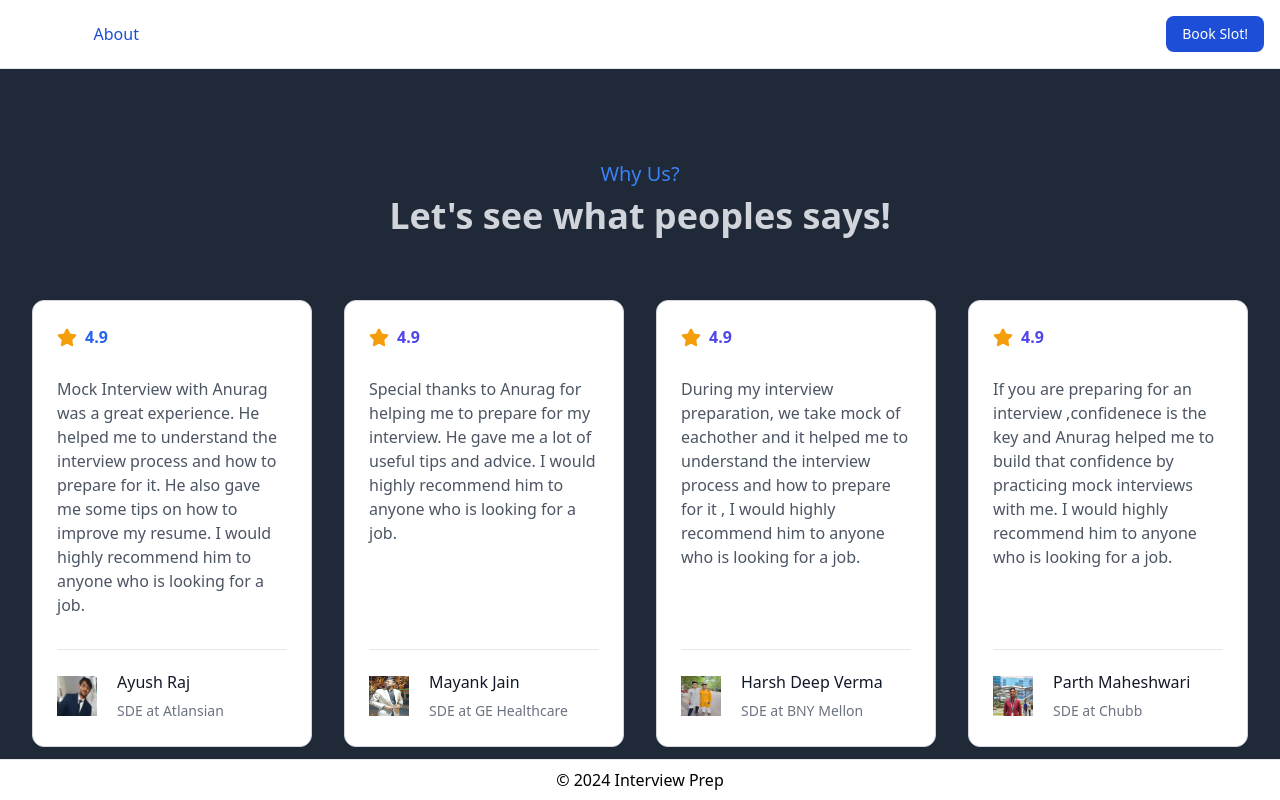
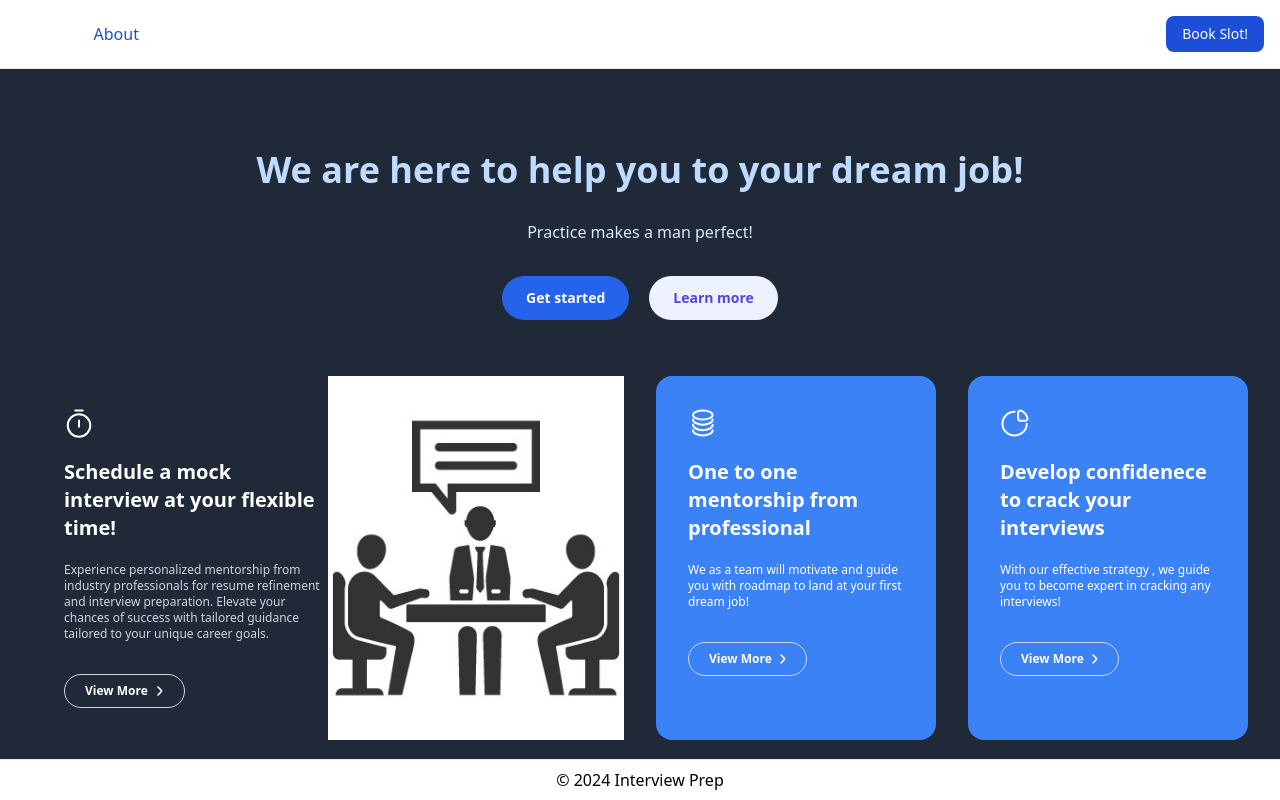
Before and after one commit to nigdifg/ConfidenceBulider, a React (Vite) app: page /about in a window 1280 px wide. Shown: the top 800 px of the page. Built offline with nearby package versions, Linux system fonts and the light colour scheme.

Commit message:
completed about section!

```diff
--- a/src/components/About.jsx
+++ b/src/components/About.jsx
@@ -4,120 +4,206 @@
 import mayank from '../assest/mayank.jpeg';
 import parth from '../assest/parth.jpeg';
 import harsh from '../assest/harsh.jpeg';
-
+import mock from '../assest/mock.jpg';
 function About() {
   return (
     <div>
-      <section class="py-24 ">
-        <div class="mx-auto max-w-7xl px-4 sm:px-6 lg:px-8">
-            <div class="mb-16 ">
-                <span class=" text-blue-500 text-xl text-center block mb-2">Why Us?</span>
-                <h2 class="text-4xl text-center font-bold text-gray-300 ">Let's see what peoples says!</h2>
+      <section className="py-20 ">
+        <div className="mx-auto max-w-7xl px-4 sm:px-6 lg:px-8">
+              <div className="mb-14 text-center">
+                  <h2 className="text-4xl text-center font-bold text-blue-200 leading-[3.25rem] mb-6 max-w-max lg:max-w-3xl lg:mx-auto">
+                      We are here to help you to your dream job!
+
+                  </h2>
+                  <p className="text-base font-normal text-blue-100 lg:max-w-2xl lg:mx-auto mb-8"> Practice makes a man perfect! </p>
+                  <div className="flex flex-col justify-center md:flex-row gap-5 max-w-lg mx-auto md:max-w-2xl lg:max-w-full">
+                      <a href="/bookslot"  className="cursor-pointer bg-blue-600 py-3 px-6 rounded-full flex items-center justify-center text-sm font-semibold text-white transition-all duration-500 focus:outline-none hover:bg-indigo-700">
+                          Get started
+                      </a>
+                      <a href="/services"  className="cursor-pointer bg-indigo-50 py-3 px-6 rounded-full flex items-center justify-center  text-sm font-semibold text-indigo-600 transition-all duration-500 focus:outline-none hover:bg-indigo-100">
+                          Learn more
+                      </a>
+                  </div>
+              </div>
+              <div className="grid grid-cols-1 md:grid-cols-2 lg:grid-cols-4 gap-8 max-w-lg mx-auto md:max-w-2xl lg:max-w-full">
+                  <div className="relative w-full h-auto md:col-span-2">
+                      <div className="bg-gray-800 rounded-2xl flex  justify-between flex-row flex-wrap">
+                          <div className="p-5  xl:p-8 w-full md:w-1/2 ">
+                              <div className="block">
+                                  <svg width="30" height="30" viewBox="0 0 30 30" fill="none" xmlns="http://www.w3.org/2000/svg">
+                                      <path d="M15 12.5V18.75M18.75 2.5L11.25 2.5M15 28.75C8.7868 28.75 3.75 23.7132 3.75 17.5C3.75 11.2868 8.7868 6.25 15 6.25C21.2132 6.25 26.25 11.2868 26.25 17.5C26.25 23.7132 21.2132 28.75 15 28.75Z" stroke="white" stroke-width="2" stroke-linecap="round" stroke-linejoin="round"></path>
+                                      </svg>
+                              </div>
+                              <h3 className="text-lg font-bold xl:text-xl text-white py-5 w-full xl:w-64">
+                                  Schedule a mock interview at your flexible time!
+                              </h3>
+                              <p className="text-xs font-normal text-gray-300 w-full mb-8 xl:w-64">Experience personalized mentorship from industry professionals for resume refinement and interview preparation. Elevate your chances of success with tailored guidance tailored to your unique career goals.</p>
+                              <button className="py-2 px-5 border border-solid border-gray-300 rounded-full gap-2 text-xs text-white font-semibold flex items-center justify-between transition-all duration-500 hover:bg-white/5">
+                                  View More
+                                  <svg width="8" height="10" viewBox="0 0 6 10" fill="none" xmlns="http://www.w3.org/2000/svg">
+                                      <path d="M1 9L3.58579 6.41421C4.25245 5.74755 4.58579 5.41421 4.58579 5C4.58579 4.58579 4.25245 4.25245 3.58579 3.58579L1 1" stroke="white" stroke-width="1.6" stroke-linecap="round" stroke-linejoin="round"></path>
+                                      </svg>
+
+                              </button>
+                          </div>
+                          <div className="relative hidden h-auto md:w-1/2 md:block">
+                              <img src={mock} alt="Header tailwind Section" className="h-full object-cover ml-auto"/>
+                          </div>
+                      </div>
+                  </div>
+                  <div className="relative w-full h-auto">
+                      <div className="bg-blue-500 rounded-2xl p-5  xl:p-8 h-full">
+                          <div className="block">
+                              <svg width="30" height="30" viewBox="0 0 30 30" fill="none" xmlns="http://www.w3.org/2000/svg">
+                                  <path d="M24.6429 11.4286C24.6429 14.3872 20.2457 16.7857 14.8214 16.7857C9.3972 16.7857 5 14.3872 5 11.4286M24.6429 16.7857C24.6429 19.7444 20.2457 22.1429 14.8214 22.1429C9.3972 22.1429 5 19.7444 5 16.7857M24.6429 22.1429C24.6429 25.1015 20.2457 27.5 14.8214 27.5C9.3972 27.5 5 25.1015 5 22.1429M24.6429 6.96429C24.6429 9.42984 20.2457 11.4286 14.8214 11.4286C9.3972 11.4286 5 9.42984 5 6.96429C5 4.49873 9.3972 2.5 14.8214 2.5C20.2457 2.5 24.6429 4.49873 24.6429 6.96429Z" stroke="white" stroke-width="2" stroke-linecap="round"></path>
+                                  </svg>
+                          </div>
+                          <h3 className="py-5 text-white text-lg font-bold xl:text-xl">One to one mentorship from professional </h3>
+                          <p className="text-xs font-normal text-white mb-8"> We as a team will motivate and guide you with roadmap to land at your first dream job! </p>
+                          <button className="py-2 px-5 border border-solid border-gray-300 rounded-full gap-2 text-xs text-white font-semibold flex items-center justify-between transition-all duration-500 hover:bg-white/5">
+                              View More
+                              <svg width="6" height="10" viewBox="0 0 6 10" fill="none" xmlns="http://www.w3.org/2000/svg">
+                                  <path d="M1 9L3.58579 6.41421C4.25245 5.74755 4.58579 5.41421 4.58579 5C4.58579 4.58579 4.25245 4.25245 3.58579 3.58579L1 1" stroke="white" stroke-width="1.6" stroke-linecap="round" stroke-linejoin="round"></path>
+                                  </svg>
+
+                          </button>
+                      </div>
+                  </div>
+                  <div className="relative w-full h-auto">
+                      <div className="bg-blue-500 rounded-2xl p-5 xl:p-8 h-full">
+                          <div className="block">
+                              <svg width="30" height="30" viewBox="0 0 30 30" fill="none" xmlns="http://www.w3.org/2000/svg">
+                                  <path d="M26.7301 15.661C26.7301 22.1995 21.306 27.5 14.6151 27.5C7.9241 27.5 2.5 22.1995 2.5 15.661C2.5 9.1225 7.9241 3.822 14.6151 3.822M18.1313 10.1507L18.1313 4.85383C18.1313 3.22503 19.6455 2.00299 21.1519 2.70013C23.7608 3.90751 26.6177 6.25557 27.456 10.2563C27.7542 11.6798 26.4931 12.8563 25.0064 12.8368L20.7873 12.7814C19.3147 12.762 18.1313 11.5899 18.1313 10.1507Z" stroke="white" stroke-width="2" stroke-linecap="round"></path>
+                                  </svg>
+
+                          </div>
+                          <h3 className="py-5 text-white text-lg font-bold xl:text-xl">Develop confidenece to crack your interviews</h3>
+                          <p className="text-xs font-normal text-white mb-8"> With our effective strategy , we guide you to become expert in cracking any interviews!   </p>
+                          <button className="py-2 px-5 border border-solid border-gray-300 rounded-full gap-2 text-xs text-white font-semibold flex items-center justify-between transition-all duration-500 hover:bg-white/5">
+                              View More
+                              <svg width="6" height="10" viewBox="0 0 6 10" fill="none" xmlns="http://www.w3.org/2000/svg">
+                                  <path d="M1 9L3.58579 6.41421C4.25245 5.74755 4.58579 5.41421 4.58579 5C4.58579 4.58579 4.25245 4.25245 3.58579 3.58579L1 1" stroke="white" stroke-width="1.6" stroke-linecap="round" stroke-linejoin="round"></path>
+                                  </svg>
+
+                          </button>
+                      </div>
+                  </div>
+
+              </div>
+        </div>
+    </section>
+
+
+      <section className="py-10 ">
+        <div className="mx-auto max-w-7xl px-4 sm:px-6 lg:px-8">
+            <div className="mb-16 ">
+                <span className="bg-blue-600 inline-block transform -rotate-3 px-2 rounded-md py-1  text-white text-4xl text-center  mb-2">Why Us?</span>
+                <h2 className="text-4xl text-center font-bold text-gray-300 ">Let's see what peoples says!</h2>
             </div>
-            <div class="grid grid-cols-1 md:grid-cols-2 lg:grid-cols-4 gap-5 xl:gap-8 max-w-lg mx-auto md:max-w-2xl lg:max-w-full">
+            <div className="grid grid-cols-1 md:grid-cols-2 lg:grid-cols-4 gap-5 xl:gap-8 max-w-lg mx-auto md:max-w-2xl lg:max-w-full">
                 <div
-                    class="group bg-white border border-solid border-gray-300 rounded-xl p-6 transition-all duration-500  w-full mx-auto hover:border-indigo-600 hover:shadow-sm">
-                    <div class="">
-                        <div class="flex items-center mb-7 gap-2 text-amber-500 transition-all duration-500  ">
-                            <svg class="w-5 h-5" viewBox="0 0 18 17" fill="none" xmlns="http://www.w3.org/2000/svg">
+                    className="group bg-white border border-solid border-gray-300 rounded-xl p-6 transition-all duration-500  w-full mx-auto hover:border-indigo-600 hover:shadow-sm">
+                    <div className="">
+                        <div className="flex items-center mb-7 gap-2 text-amber-500 transition-all duration-500  ">
+                            <svg className="w-5 h-5" viewBox="0 0 18 17" fill="none" xmlns="http://www.w3.org/2000/svg">
                                 <path
                                     d="M8.10326 1.31699C8.47008 0.57374 9.52992 0.57374 9.89674 1.31699L11.7063 4.98347C11.8519 5.27862 12.1335 5.48319 12.4592 5.53051L16.5054 6.11846C17.3256 6.23765 17.6531 7.24562 17.0596 7.82416L14.1318 10.6781C13.8961 10.9079 13.7885 11.2389 13.8442 11.5632L14.5353 15.5931C14.6754 16.41 13.818 17.033 13.0844 16.6473L9.46534 14.7446C9.17402 14.5915 8.82598 14.5915 8.53466 14.7446L4.91562 16.6473C4.18199 17.033 3.32456 16.41 3.46467 15.5931L4.15585 11.5632C4.21148 11.2389 4.10393 10.9079 3.86825 10.6781L0.940384 7.82416C0.346867 7.24562 0.674378 6.23765 1.4946 6.11846L5.54081 5.53051C5.86652 5.48319 6.14808 5.27862 6.29374 4.98347L8.10326 1.31699Z"
                                     fill="currentColor" />
                             </svg>
-                            <span class="text-base font-semibold text-blue-600">4.9</span>
+                            <span className="text-base font-semibold text-blue-600">4.9</span>
                         </div>
                         <p
-                            class="text-base text-gray-600 leading-6  transition-all duration-500 pb-8 group-hover:text-gray-800">
+                            className="text-base text-gray-600 leading-6  transition-all duration-500 pb-8 group-hover:text-gray-800">
 
                            Mock Interview with Anurag was a great experience. He helped me to understand the interview process and how to prepare for it. He also gave me some tips on how to improve my resume. I would highly recommend him to anyone who is looking for a job.
 
                         </p>
                     </div>
-                    <div class="flex items-center gap-5 border-t border-solid border-gray-200 pt-5">
-                        <img class="h-10 w-10" src={ayush} alt="Ayush image" />
-                        <div class="block">
-                            <h5 class="text-gray-900 font-medium transition-all duration-500  mb-1">Ayush Raj</h5>
-                            <span class="text-sm leading-4 text-gray-500">SDE at Atlansian </span>
+                    <div className="flex items-center gap-5 border-t border-solid border-gray-200 pt-5">
+                        <img className="h-10 w-10" src={ayush} alt="Ayush image" />
+                        <div className="block">
+                            <h5 className="text-gray-900 font-medium transition-all duration-500  mb-1">Ayush Raj</h5>
+                            <span className="text-sm leading-4 text-gray-500">SDE at Atlansian </span>
                         </div>
                     </div>
                 </div>
                 <div
-                    class="group bg-white border border-solid border-gray-300 flex justify-between flex-col rounded-xl p-6 transition-all duration-500  w-full mx-auto hover:border-indigo-600 hover:shadow-sm">
-                    <div class="">
-                        <div class="flex items-center mb-7 gap-2 text-amber-500 transition-all duration-500  ">
-                            <svg class="w-5 h-5" viewBox="0 0 18 17" fill="none" xmlns="http://www.w3.org/2000/svg">
+                    className="group bg-white border border-solid border-gray-300 flex justify-between flex-col rounded-xl p-6 transition-all duration-500  w-full mx-auto hover:border-indigo-600 hover:shadow-sm">
+                    <div className="">
+                        <div className="flex items-center mb-7 gap-2 text-amber-500 transition-all duration-500  ">
+                            <svg className="w-5 h-5" viewBox="0 0 18 17" fill="none" xmlns="http://www.w3.org/2000/svg">
                                 <path
                                     d="M8.10326 1.31699C8.47008 0.57374 9.52992 0.57374 9.89674 1.31699L11.7063 4.98347C11.8519 5.27862 12.1335 5.48319 12.4592 5.53051L16.5054 6.11846C17.3256 6.23765 17.6531 7.24562 17.0596 7.82416L14.1318 10.6781C13.8961 10.9079 13.7885 11.2389 13.8442 11.5632L14.5353 15.5931C14.6754 16.41 13.818 17.033 13.0844 16.6473L9.46534 14.7446C9.17402 14.5915 8.82598 14.5915 8.53466 14.7446L4.91562 16.6473C4.18199 17.033 3.32456 16.41 3.46467 15.5931L4.15585 11.5632C4.21148 11.2389 4.10393 10.9079 3.86825 10.6781L0.940384 7.82416C0.346867 7.24562 0.674378 6.23765 1.4946 6.11846L5.54081 5.53051C5.86652 5.48319 6.14808 5.27862 6.29374 4.98347L8.10326 1.31699Z"
                                     fill="currentColor" />
                             </svg>
-                            <span class="text-base font-semibold text-indigo-600">4.9</span>
+                            <span className="text-base font-semibold text-indigo-600">4.9</span>
                         </div>
                         <p
-                            class="text-base text-gray-600 leading-6  transition-all duration-500 pb-8 group-hover:text-gray-800">
+                            className="text-base text-gray-600 leading-6  transition-all duration-500 pb-8 group-hover:text-gray-800">
                             Special thanks to Anurag for helping me to prepare for my interview. He gave me a lot of useful tips and advice. I would highly recommend him to anyone who is looking for a job.
 
                         </p>
                     </div>
-                    <div class="flex items-center gap-5 pt-5 border-t border-solid border-gray-200">
-                        <img class="h-10 w-10" src={mayank} alt="mayank image" />
-                        <div class="block">
-                            <h5 class="text-gray-900 font-medium transition-all duration-500  mb-1">Mayank Jain</h5>
-                            <span class="text-sm leading-4 text-gray-500">SDE at GE Healthcare</span>
+                    <div className="flex items-center gap-5 pt-5 border-t border-solid border-gray-200">
+                        <img className="h-10 w-10" src={mayank} alt="mayank image" />
+                        <div className="block">
+                            <h5 className="text-gray-900 font-medium transition-all duration-500  mb-1">Mayank Jain</h5>
+                            <span className="text-sm leading-4 text-gray-500">SDE at GE Healthcare</span>
                         </div>
                     </div>
                 </div>
                 <div
-                    class=" flex justify-between flex-col lg:w-full group bg-white border border-solid border-gray-300 rounded-xl p-6 transition-all duration-500  w-full mx-auto hover:border-indigo-600 hover:shadow-sm">
-                    <div class="">
-                        <div class="flex items-center mb-7 gap-2 text-amber-500 transition-all duration-500  ">
-                            <svg class="w-5 h-5" viewBox="0 0 18 17" fill="none" xmlns="http://www.w3.org/2000/svg">
+                    className=" flex justify-between flex-col lg:w-full group bg-white border border-solid border-gray-300 rounded-xl p-6 transition-all duration-500  w-full mx-auto hover:border-indigo-600 hover:shadow-sm">
+                    <div className="">
+                        <div className="flex items-center mb-7 gap-2 text-amber-500 transition-all duration-500  ">
+                            <svg className="w-5 h-5" viewBox="0 0 18 17" fill="none" xmlns="http://www.w3.org/2000/svg">
                                 <path
                                     d="M8.10326 1.31699C8.47008 0.57374 9.52992 0.57374 9.89674 1.31699L11.7063 4.98347C11.8519 5.27862 12.1335 5.48319 12.4592 5.53051L16.5054 6.11846C17.3256 6.23765 17.6531 7.24562 17.0596 7.82416L14.1318 10.6781C13.8961 10.9079 13.7885 11.2389 13.8442 11.5632L14.5353 15.5931C14.6754 16.41 13.818 17.033 13.0844 16.6473L9.46534 14.7446C9.17402 14.5915 8.82598 14.5915 8.53466 14.7446L4.91562 16.6473C4.18199 17.033 3.32456 16.41 3.46467 15.5931L4.15585 11.5632C4.21148 11.2389 4.10393 10.9079 3.86825 10.6781L0.940384 7.82416C0.346867 7.24562 0.674378 6.23765 1.4946 6.11846L5.54081 5.53051C5.86652 5.48319 6.14808 5.27862 6.29374 4.98347L8.10326 1.31699Z"
                                     fill="currentColor" />
                             </svg>
-                            <span class="text-base font-semibold text-indigo-600">4.9</span>
+                            <span className="text-base font-semibold text-indigo-600">4.9</span>
                         </div>
                         <p
-                            class="text-base text-gray-600 leading-6  transition-all duration-500  pb-8 group-hover:text-gray-800">
+                            className="text-base text-gray-600 leading-6  transition-all duration-500  pb-8 group-hover:text-gray-800">
                               During my interview preparation, we take mock of eachother and it helped me to understand the interview process and how to prepare for it , I would highly recommend him to anyone who is looking for a job.
                         </p>
                     </div>
-                    <div class="flex items-center gap-5 border-t border-solid border-gray-200 pt-5">
-                        <img class="h-10 w-10" src={harsh}alt="harsh image" />
-                        <div class="block">
-                            <h5 class="text-gray-900 font-medium transition-all duration-500  mb-1">Harsh Deep Verma</h5>
-                            <span class="text-sm leading-4 text-gray-500">SDE at BNY Mellon</span>
+                    <div className="flex items-center gap-5 border-t border-solid border-gray-200 pt-5">
+                        <img className="h-10 w-10" src={harsh}alt="harsh image" />
+                        <div className="block">
+                            <h5 className="text-gray-900 font-medium transition-all duration-500  mb-1">Harsh Deep Verma</h5>
+                            <span className="text-sm leading-4 text-gray-500">SDE at BNY Mellon</span>
                         </div>
                     </div>
                 </div>
                 <div
-                    class=" flex justify-between flex-col lg:w-full group bg-white border border-solid border-gray-300 rounded-xl p-6 transition-all duration-500  w-full mx-auto hover:border-indigo-600 hover:shadow-sm">
-                    <div class="">
-                        <div class="flex items-center mb-7 gap-2 text-amber-500 transition-all duration-500  ">
-                            <svg class="w-5 h-5" viewBox="0 0 18 17" fill="none" xmlns="http://www.w3.org/2000/svg">
+                    className=" flex justify-between flex-col lg:w-full group bg-white border border-solid border-gray-300 rounded-xl p-6 transition-all duration-500  w-full mx-auto hover:border-indigo-600 hover:shadow-sm">
+                    <div className="">
+                        <div className="flex items-center mb-7 gap-2 text-amber-500 transition-all duration-500  ">
+                            <svg className="w-5 h-5" viewBox="0 0 18 17" fill="none" xmlns="http://www.w3.org/2000/svg">
                                 <path
                                     d="M8.10326 1.31699C8.47008 0.57374 9.52992 0.57374 9.89674 1.31699L11.7063 4.98347C11.8519 5.27862 12.1335 5.48319 12.4592 5.53051L16.5054 6.11846C17.3256 6.23765 17.6531 7.24562 17.0596 7.82416L14.1318 10.6781C13.8961 10.9079 13.7885 11.2389 13.8442 11.5632L14.5353 15.5931C14.6754 16.41 13.818 17.033 13.0844 16.6473L9.46534 14.7446C9.17402 14.5915 8.82598 14.5915 8.53466 14.7446L4.91562 16.6473C4.18199 17.033 3.32456 16.41 3.46467 15.5931L4.15585 11.5632C4.21148 11.2389 4.10393 10.9079 3.86825 10.6781L0.940384 7.82416C0.346867 7.24562 0.674378 6.23765 1.4946 6.11846L5.54081 5.53051C5.86652 5.48319 6.14808 5.27862 6.29374 4.98347L8.10326 1.31699Z"
                                     fill="currentColor" />
                             </svg>
-                            <span class="text-base font-semibold text-indigo-600">4.9</span>
+                            <span className="text-base font-semibold text-indigo-600">4.9</span>
                         </div>
                         <p
-                            class="text-base text-gray-600 leading-6  transition-all duration-500  pb-8 group-hover:text-gray-800">
+                            className="text-base text-gray-600 leading-6  transition-all duration-500  pb-8 group-hover:text-gray-800">
                               If you are preparing for an interview ,confidenece is the key and Anurag helped me to build that confidence by practicing mock interviews with me. I would highly recommend him to anyone who is looking for a job.
                         </p>
                     </div>
-                    <div class="flex items-center gap-5 border-t border-solid border-gray-200 pt-5">
-                        <img class="h-10 w-10" src={parth}alt="parth image" />
-                        <div class="block">
-                            <h5 class="text-gray-900 font-medium transition-all duration-500  mb-1">Parth Maheshwari</h5>
-                            <span class="text-sm leading-4 text-gray-500">SDE at Chubb</span>
+                    <div className="flex items-center gap-5 border-t border-solid border-gray-200 pt-5">
+                        <img className="h-10 w-10" src={parth}alt="parth image" />
+                        <div className="block">
+                            <h5 className="text-gray-900 font-medium transition-all duration-500  mb-1">Parth Maheshwari</h5>
+                            <span className="text-sm leading-4 text-gray-500">SDE at Chubb</span>
                         </div>
                     </div>
                 </div>
             </div>
 
         </div>
-    </section>
+      </section>
 
     </div>
   )
--- a/src/components/Services.jsx
+++ b/src/components/Services.jsx
@@ -6,7 +6,7 @@
 
   return (
       <div>
-    <div className="pt-20 dark:bg-gray-700">
+    <div className="pt-20 bg-gray-800">
   <div className="header">
     <h1 className="text-4xl font-extrabold text-center text-black dark:text-white">We've got you <span className="text-tmk-blue">covered.</span></h1>
     <p className="w-full px-8 mx-auto my-4 font-light text-center text-black dark:text-white md:w-1/2 lg:w-1/3">Tailwind Master Kit offers rich set of features to help you get the most out of the components and markup. Our components are Production ready and are completely accessible.</p>
```
Also changed, not shown: src/assest/mock.jpg (added).
